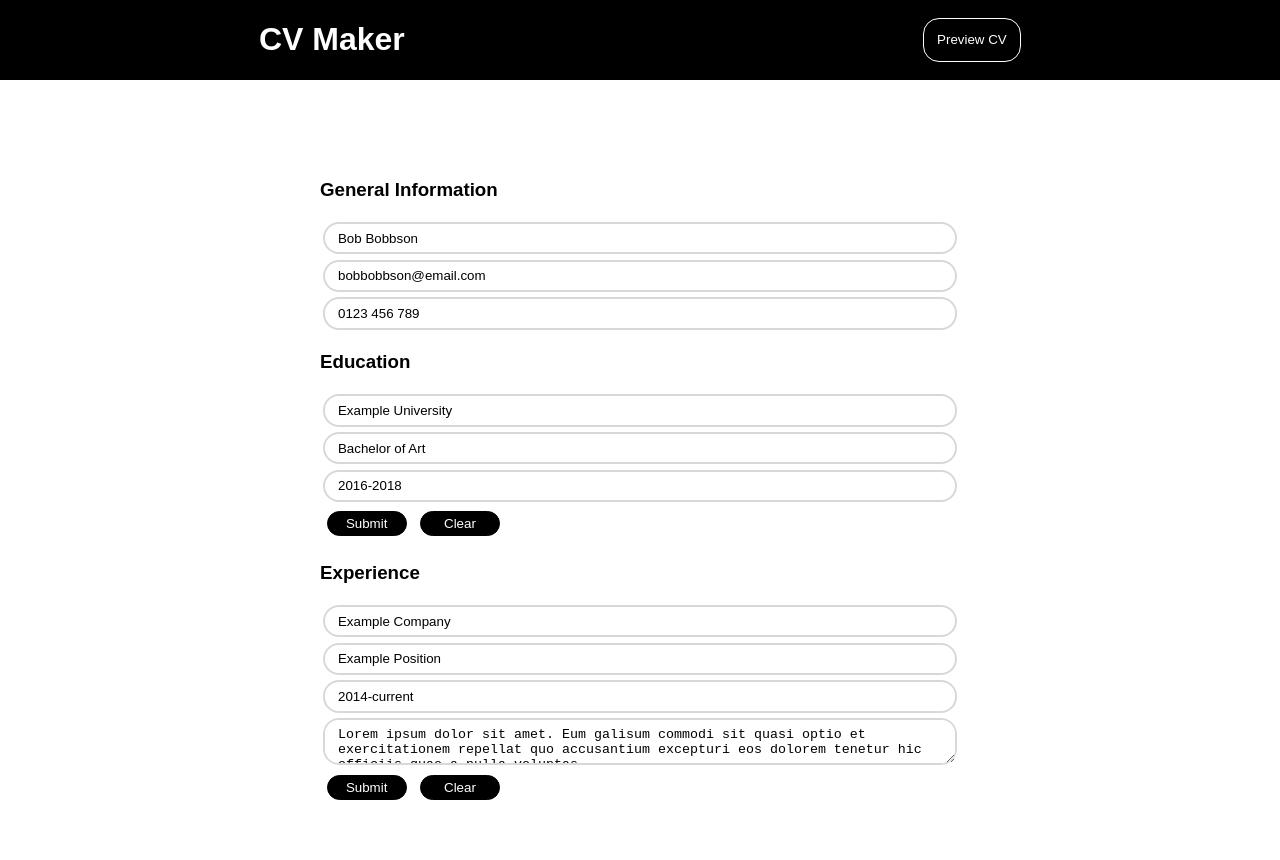
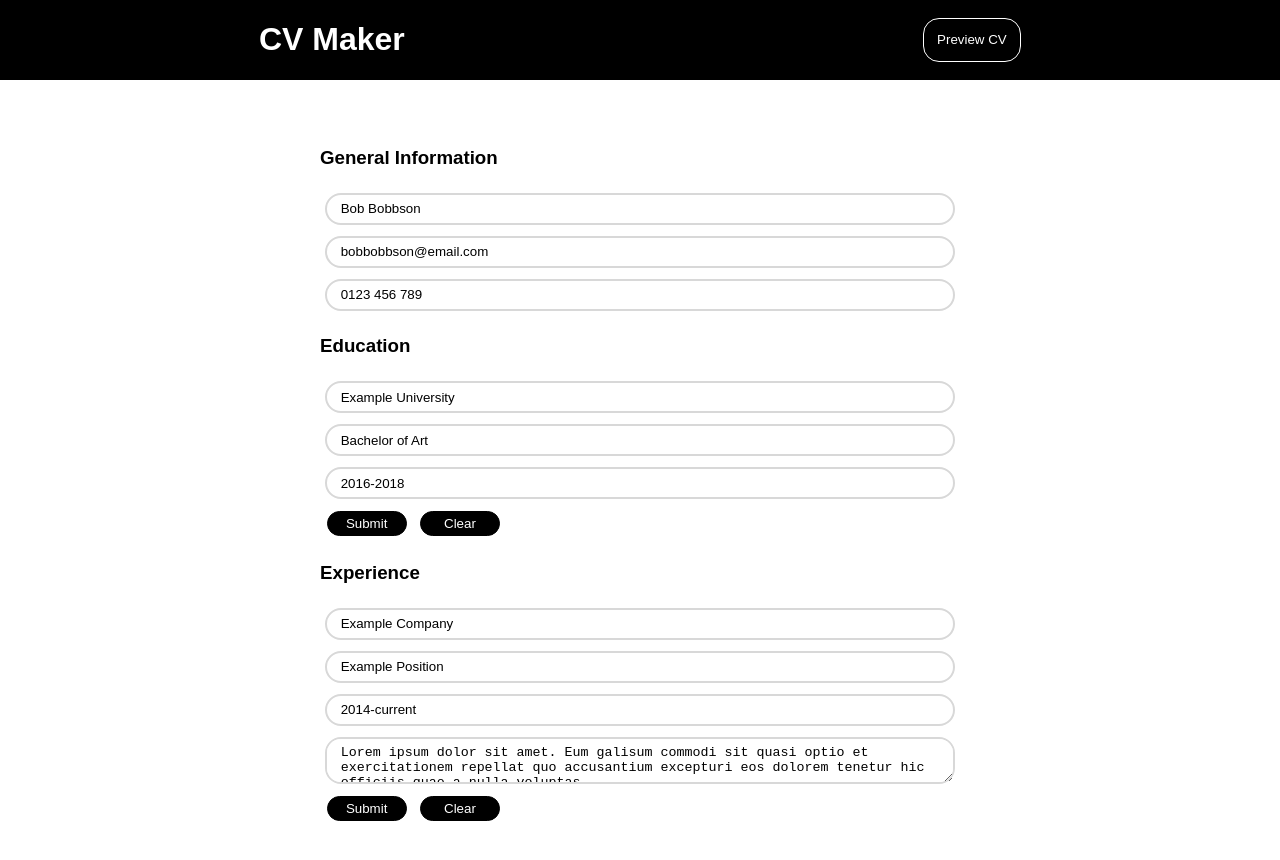
Before and after one commit to emilydta/cv-app, a React (Create React App) app: page / in a window 1280 px wide. Shown: the top 860 px of the page. Built offline with nearby package versions, Linux system fonts and the light colour scheme; the HTML template or start-up script is replaced by a standard one.

Commit message:
minor css changes

```diff
--- a/src/App.css
+++ b/src/App.css
@@ -14,7 +14,7 @@ body {
 }
 
 .edit-mode-container {
-    padding-top: 10em;
+    padding-top: 8em;
     width: 50%;
     height: 100vh;
     padding-bottom: 5em;
@@ -42,7 +42,7 @@ input, textarea {
     border: solid 2px rgb(216, 216, 216);
     border-radius: 1rem;
     padding: 0.5em 1em;
-    margin: 0.2em;
+    margin: 0.4em;
 }
 
 button {
```
